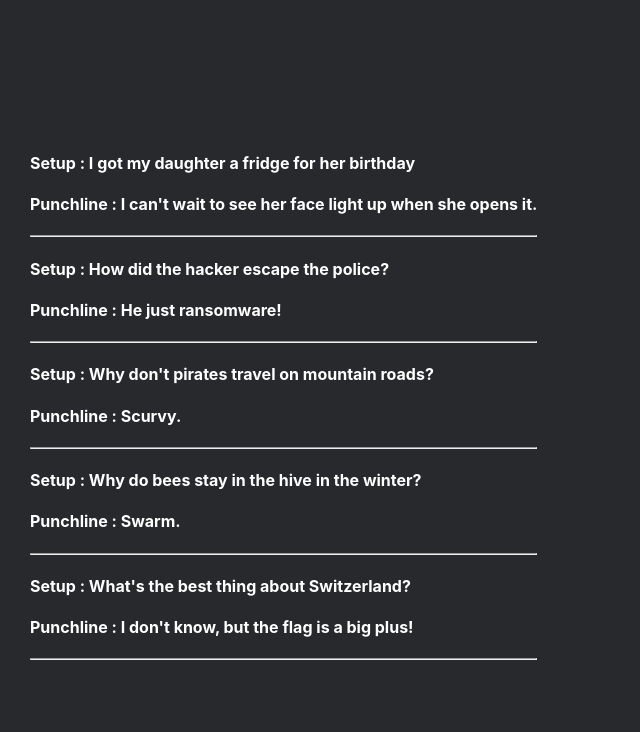
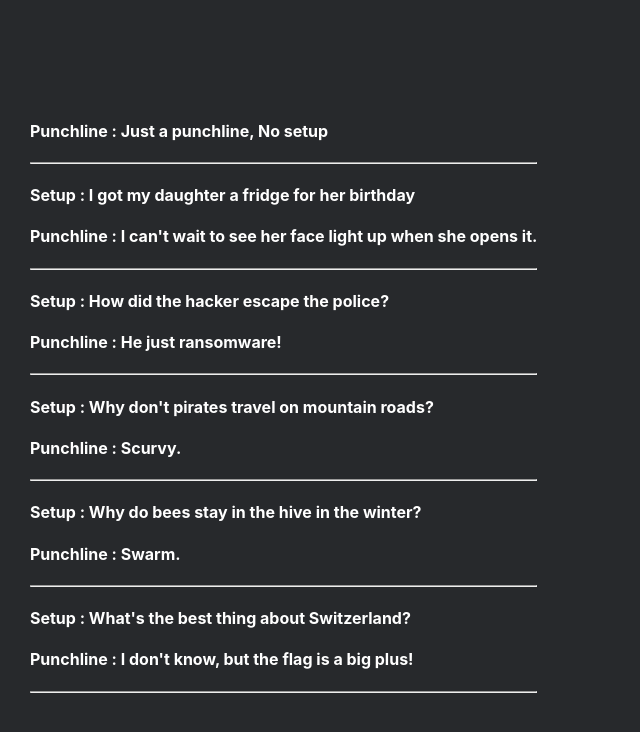
Before and after one commit to HarikaPenukonda/react-projects-prep, a React (Vite) app: page / in a window 1280 px wide. Shown: the top 732 px of the page, without its empty margins (0-640 px from the left). Built offline with nearby package versions, Linux system fonts and the light colour scheme.

Commit message:
conditional rendering

```diff
--- a/src/props_practice/component/Data.jsx
+++ b/src/props_practice/component/Data.jsx
@@ -3,7 +3,8 @@ export default function Data(props){
     return(
         <>
             <div>
-                <h4>Setup : {props.setup}</h4>
+            {props.setup &&  <h4>Setup : {props.setup}</h4>}
+
             </div>
             <div>
                 <h4>Punchline : {props.punchline}</h4>
--- a/src/props_practice/index.jsx
+++ b/src/props_practice/index.jsx
@@ -24,6 +24,9 @@ export default function Joke() {
     return (
         <>
             <Data
+                punchline =  "Just a punchline, No setup"
+            />
+            <Data
                 setup =  "I got my daughter a fridge for her birthday"
                 punchline =  "I can't wait to see her face light up when she opens it."
             />
```
